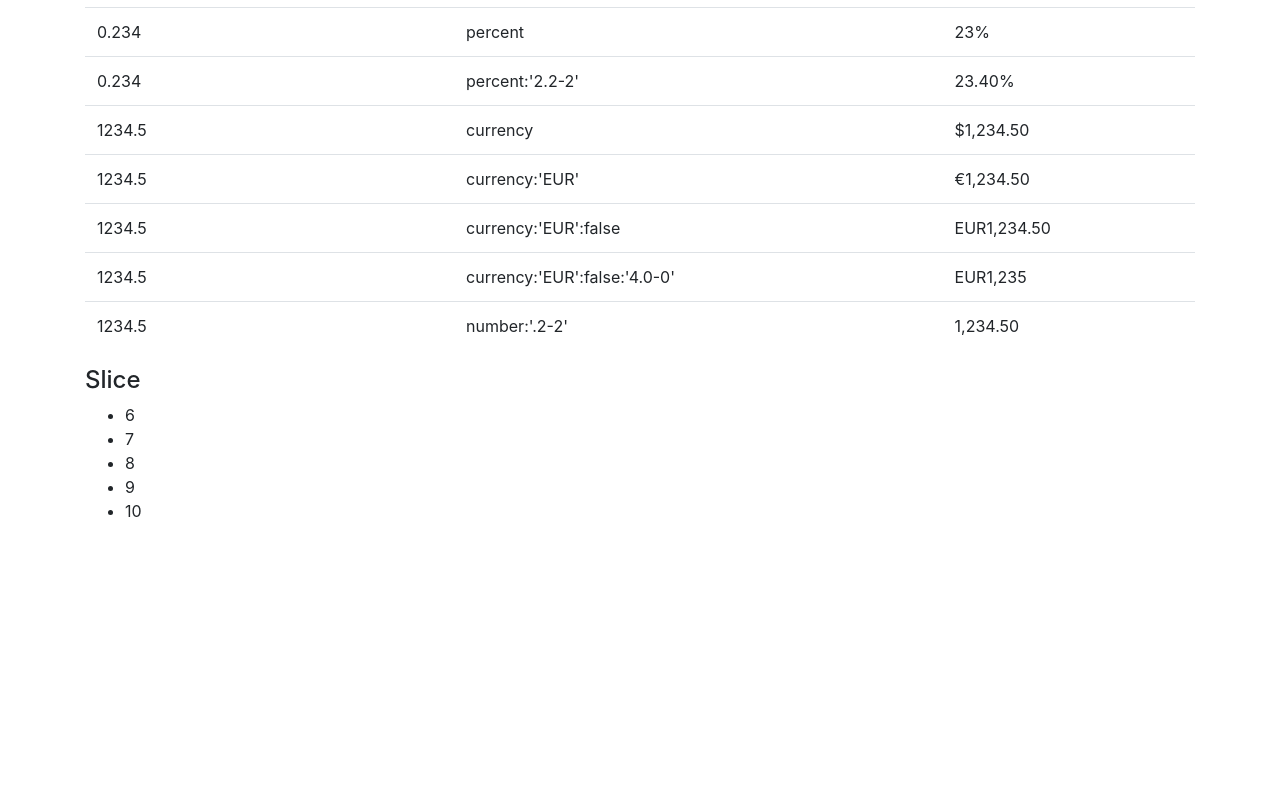
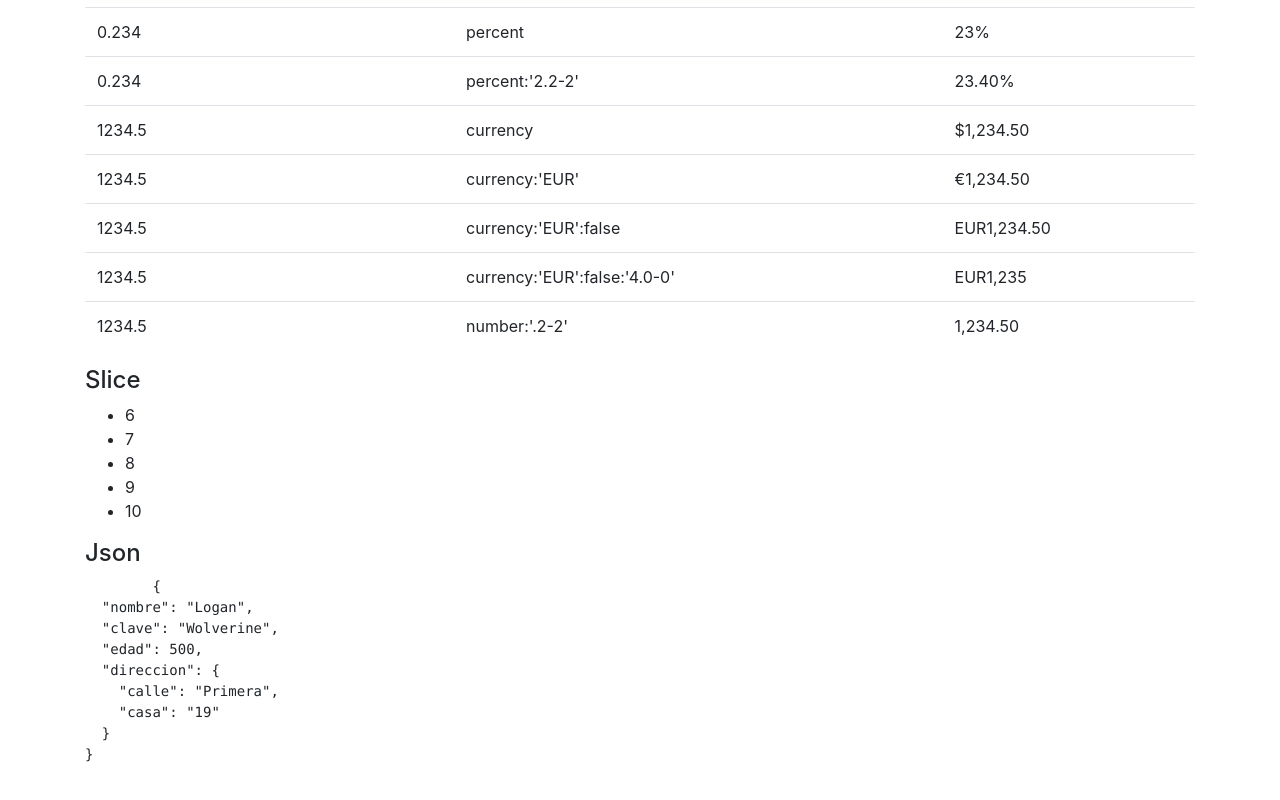
Before and after one commit to aban22/angular-aplicacion-03-pipes, an Angular app in the folder pipes/: page / in a window 1280 px wide. Shown: the part 491-1291 px from the top of the page. Before the commit the page ends 1030 px from the top, so only its background shows below. Built offline with nearby package versions, Linux system fonts and the light colour scheme.

Commit message:
Clase 77

```diff
--- a/pipes/src/app/app.component.html
+++ b/pipes/src/app/app.component.html
@@ -90,4 +90,11 @@
   <ul>
       <li *ngFor="let item of arreglo | slice:5:20">{{item}}</li>
   </ul>
+
+    <h4>Json</h4>
+    <pre>
+        {{heroe | json}}
+    </pre>
 </div>
+
+<br><br><br><br><br><br><br><br>
--- a/pipes/src/app/app.component.ts
+++ b/pipes/src/app/app.component.ts
@@ -16,4 +16,14 @@
     porcentaje = 0.234;
 
     salario = 1234.5;
+
+    heroe = {
+        nombre: 'Logan',
+        clave: 'Wolverine',
+        edad: 500,
+        direccion: {
+            calle: 'Primera',
+            casa: '19'
+        }
+    };
 }
```
